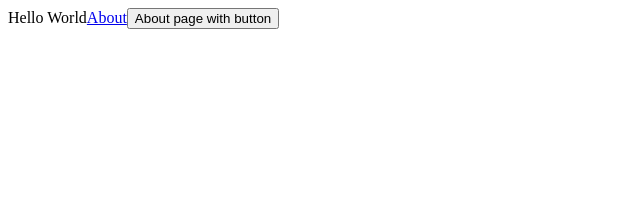
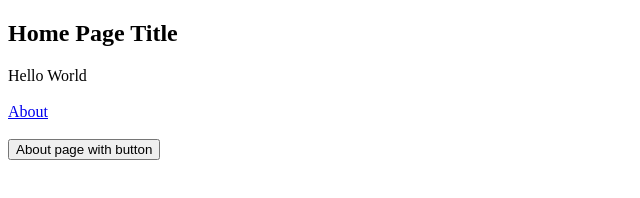
Before and after one commit to Huzaifa181/Jamstack-serverless, a Gatsby site: page / in a window 1280 px wide. Shown: the whole page, without its empty margins (0-640 px from the left). Built offline with nearby package versions, Linux system fonts and the light colour scheme; Gatsby itself is replaced by a stand-in of ours.

Commit message:
Work with component

```diff
--- /dev/null
+++ b/src/components/Header.js
@@ -0,0 +1,11 @@
+import * as React from "react"
+
+const Header = ({title}) => {
+  return (
+    <header>
+        <h2>{title}</h2>
+    </header>
+  )
+}
+
+export default Header
--- a/src/pages/index.js
+++ b/src/pages/index.js
@@ -1,9 +1,16 @@
 import * as React from "react"
 import { Link, navigate } from "gatsby"
+import Header from '../components/Header'
 const Home = () => {
   return (
-    <div>Hello World
+    <div>
+      <Header title="Home Page Title"/>
+      Hello World
+      <br />
+      <br />
       <Link to="/about">About</Link>
+      <br />
+      <br />
       <button onClick={()=>{
         navigate('/about')
       }}>About page with button</button>
```
Also changed, not shown: src/pages/about.js (+5 -2 lines).
